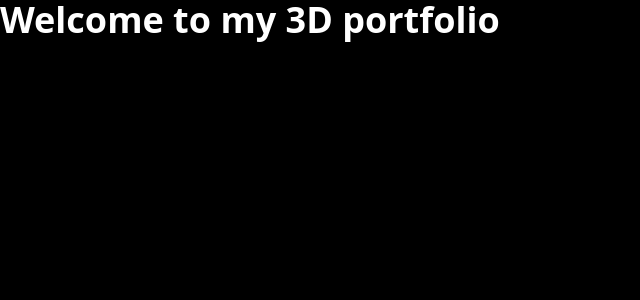
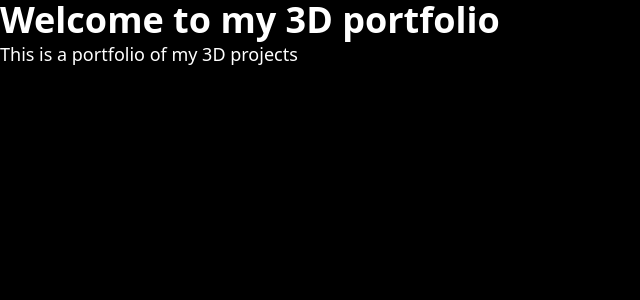
Before and after one commit to Roberto5190/portfolio_tut, a React (Vite) app: page / in a window 1280 px wide. Shown: the top 300 px of the page, without its empty margins (0-640 px from the left). Built offline with nearby package versions, Linux system fonts and the light colour scheme.

Commit message:
added three and gsap dependencies

```diff
--- a/src/App.jsx
+++ b/src/App.jsx
@@ -7,6 +7,7 @@ function App() {
       <main>
         <div>
           <h1 className="text-4xl font-bold">Welcome to my 3D portfolio</h1>
+          <p className="text-lg">This is a portfolio of my 3D projects</p>
         </div>
       </main>
     </>
```
Also changed, not shown: package.json (+7 -2 lines), 1 other file (tests, documents, lock files or other folders).
